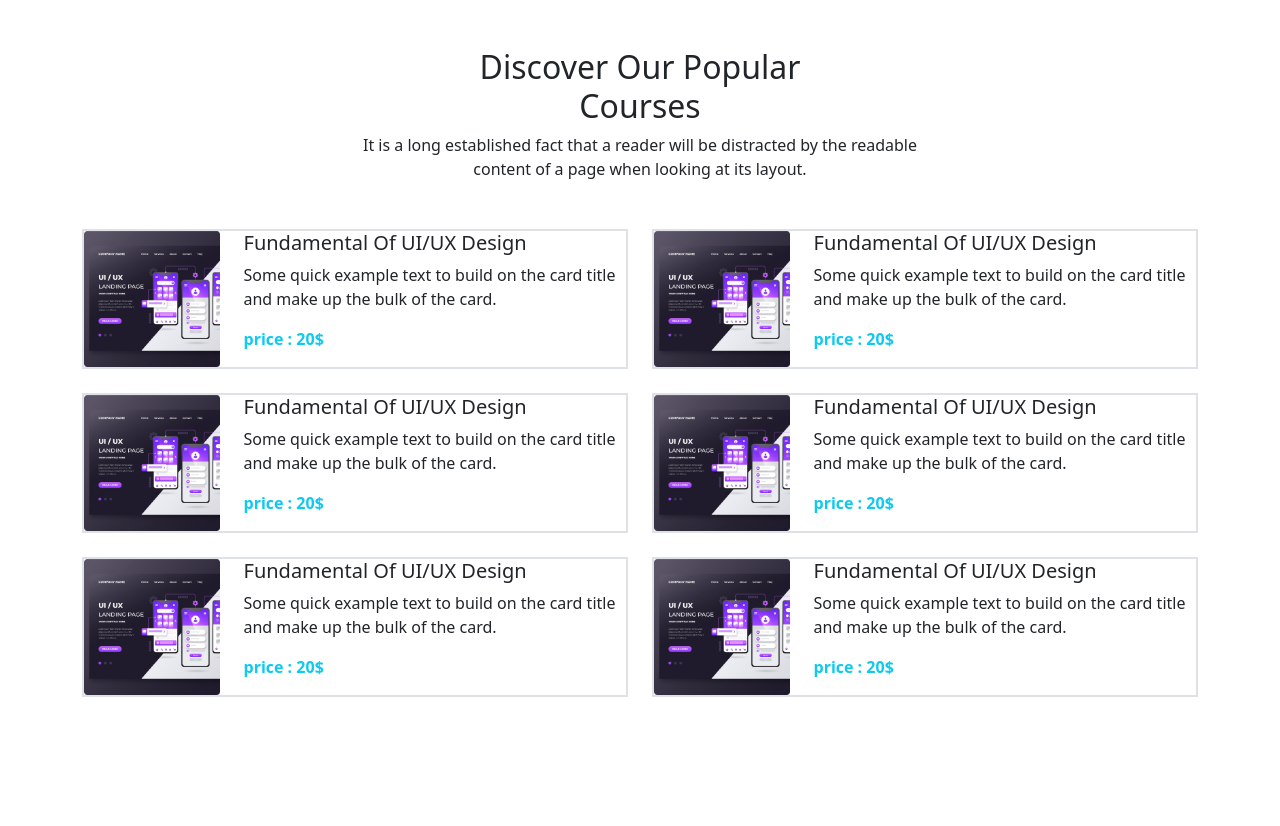
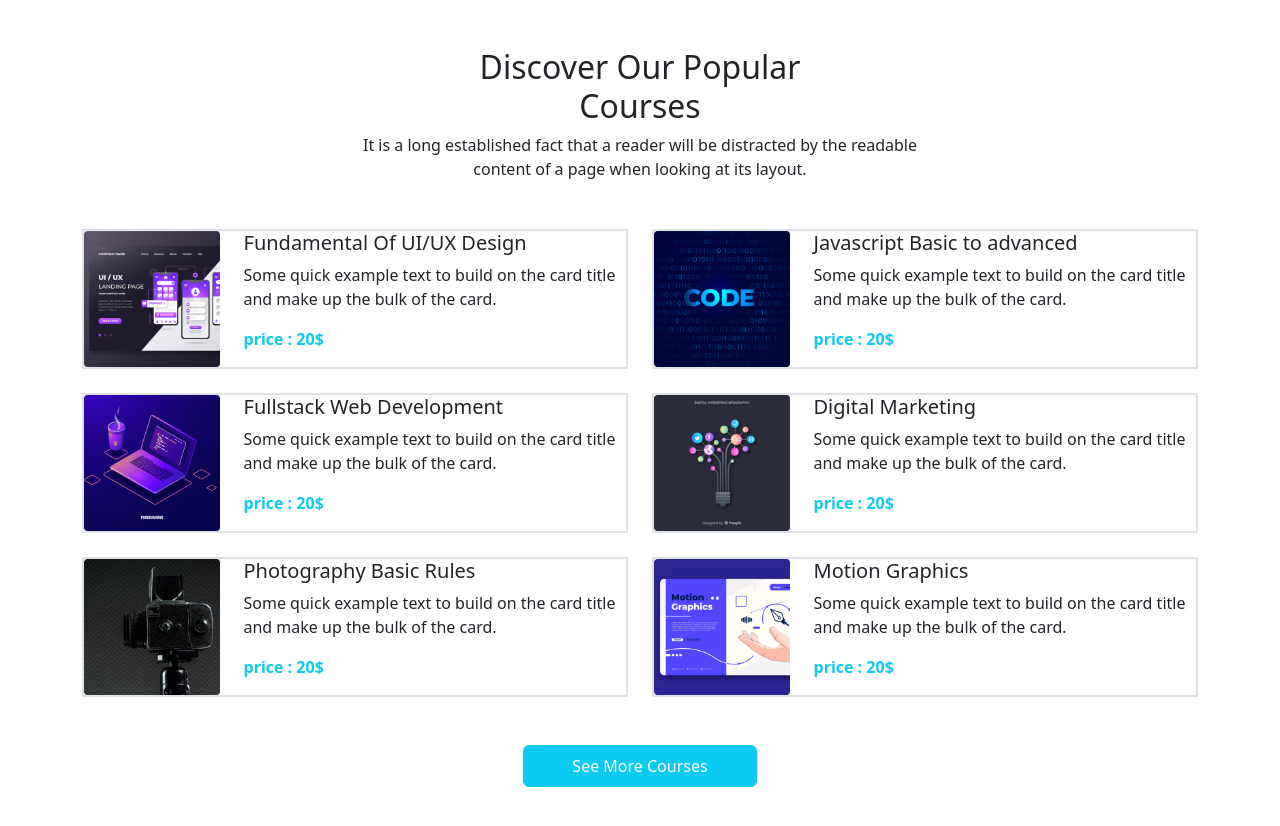
Before and after one commit to Habib0011/Pro-IT, a plain HTML site: page index.html in a window 1280 px wide. Shown: the part 712-1538 px from the top of the page. Drawn offline with nearby package versions, Linux system fonts and the light colour scheme.

Commit message:
popular section done

```diff
--- a/index.html
+++ b/index.html
@@ -98,14 +98,14 @@
     </header>
     <main>
         <!-- popular course start  -->
-        <section class="container">
+        <section class="container my-5">
             <h2 class="text-center">Discover Our Popular <br>
                 Courses</h2>
                 <p class="text-center fw-light mb-5">It is a long established fact that a reader will be distracted by the readable <br>
                 content of a page when looking at its layout.</p>
-                <div class="row row-cols-lg-2 row-cols-sm-1 g-4">
+                <div class="row row-cols-lg-2 row-cols-md-1 row-cols-1 g-4">
                     <div class="col">
-                        <div class="d-flex  align-items-center  border border-2">
+                        <div class="d-flex flex-column flex-lg-row flex-md-row align-items-center  border border-2">
                             <img src="images/course/course-1.png" class="img-fluid w-25" alt="">
                             <div class=" ms-4 ">
                                 <h5>Fundamental Of UI/UX Design</h5>
@@ -119,10 +119,10 @@
                         </div>
                     </div>
                     <div class="col">
-                        <div class="d-flex  align-items-center  border border-2">
-                            <img src="images/course/course-1.png" class="img-fluid w-25" alt="">
+                        <div class="d-flex  flex-column flex-lg-row flex-md-row align-items-center  border border-2">
+                            <img src="images/course/course-2.png" class="img-fluid w-25" alt="">
                             <div class=" ms-4 ">
-                                <h5>Fundamental Of UI/UX Design</h5>
+                                <h5>Javascript Basic to advanced</h5>
                                 <p>
                                     Some quick example text to build on the card title <br> and make up the bulk of the card.
                                 </p>
@@ -133,10 +133,10 @@
                         </div>
                     </div>
                     <div class="col">
-                        <div class="d-flex  align-items-center  border border-2">
-                            <img src="images/course/course-1.png" class="img-fluid w-25" alt="">
+                        <div class="d-flex flex-column flex-lg-row flex-md-row  align-items-center  border border-2">
+                            <img src="images/course/course-3.png" class="img-fluid w-25" alt="">
                             <div class=" ms-4 ">
-                                <h5>Fundamental Of UI/UX Design</h5>
+                                <h5>Fullstack Web Development</h5>
                                 <p>
                                     Some quick example text to build on the card title <br> and make up the bulk of the card.
                                 </p>
@@ -147,10 +147,10 @@
                         </div>
                     </div>
                     <div class="col">
-                        <div class="d-flex  align-items-center  border border-2">
-                            <img src="images/course/course-1.png" class="img-fluid w-25" alt="">
+                        <div class="d-flex  flex-column flex-lg-row flex-md-row align-items-center  border border-2">
+                            <img src="images/course/course-4.png" class="img-fluid w-25" alt="">
                             <div class=" ms-4 ">
-                                <h5>Fundamental Of UI/UX Design</h5>
+                                <h5>Digital Marketing</h5>
                                 <p>
                                     Some quick example text to build on the card title <br> and make up the bulk of the card.
                                 </p>
@@ -161,10 +161,11 @@
                         </div>
                     </div>
                     <div class="col">
-                        <div class="d-flex  align-items-center  border border-2">
-                            <img src="images/course/course-1.png" class="img-fluid w-25" alt="">
+                        <div class="d-flex flex-column flex-lg-row flex-md-row
+                        align-items-center  border border-2">
+                            <img src="images/course/course-5.png" class="img-fluid w-25" alt="">
                             <div class=" ms-4 ">
-                                <h5>Fundamental Of UI/UX Design</h5>
+                                <h5>Photography Basic Rules</h5>
                                 <p>
                                     Some quick example text to build on the card title <br> and make up the bulk of the card.
                                 </p>
@@ -174,11 +175,11 @@
                             </div>
                         </div>
                     </div>
-                    <div class="col">
-                        <div class="d-flex  align-items-center  border border-2">
-                            <img src="images/course/course-1.png" class="img-fluid w-25" alt="">
+                    <div class="col mb-5">
+                        <div class="d-flex  flex-column flex-lg-row flex-md-row align-items-center  border border-2">
+                            <img src="images/course/course-6.png" class="img-fluid w-25" alt="">
                             <div class=" ms-4 ">
-                                <h5>Fundamental Of UI/UX Design</h5>
+                                <h5>Motion Graphics</h5>
                                 <p>
                                     Some quick example text to build on the card title <br> and make up the bulk of the card.
                                 </p>
@@ -188,11 +189,21 @@
                             </div>
                         </div>
                     </div>
+                </div>
+                <div class="text-center">
+                    <button class="btn btn-info text-white py-2 px-5">
+                        See More Courses
+                    </button>
+                   </div>
+            </section>
+         <!-- popular course end  -->
 
-                </div>
-  <br><br><br><br><br>
-        </section>
-         <!-- popular course end  -->
+
+
+
+         <!-- man mid section start -->
+
+         <!-- man mid section end -->
     </main>
 
 
```
